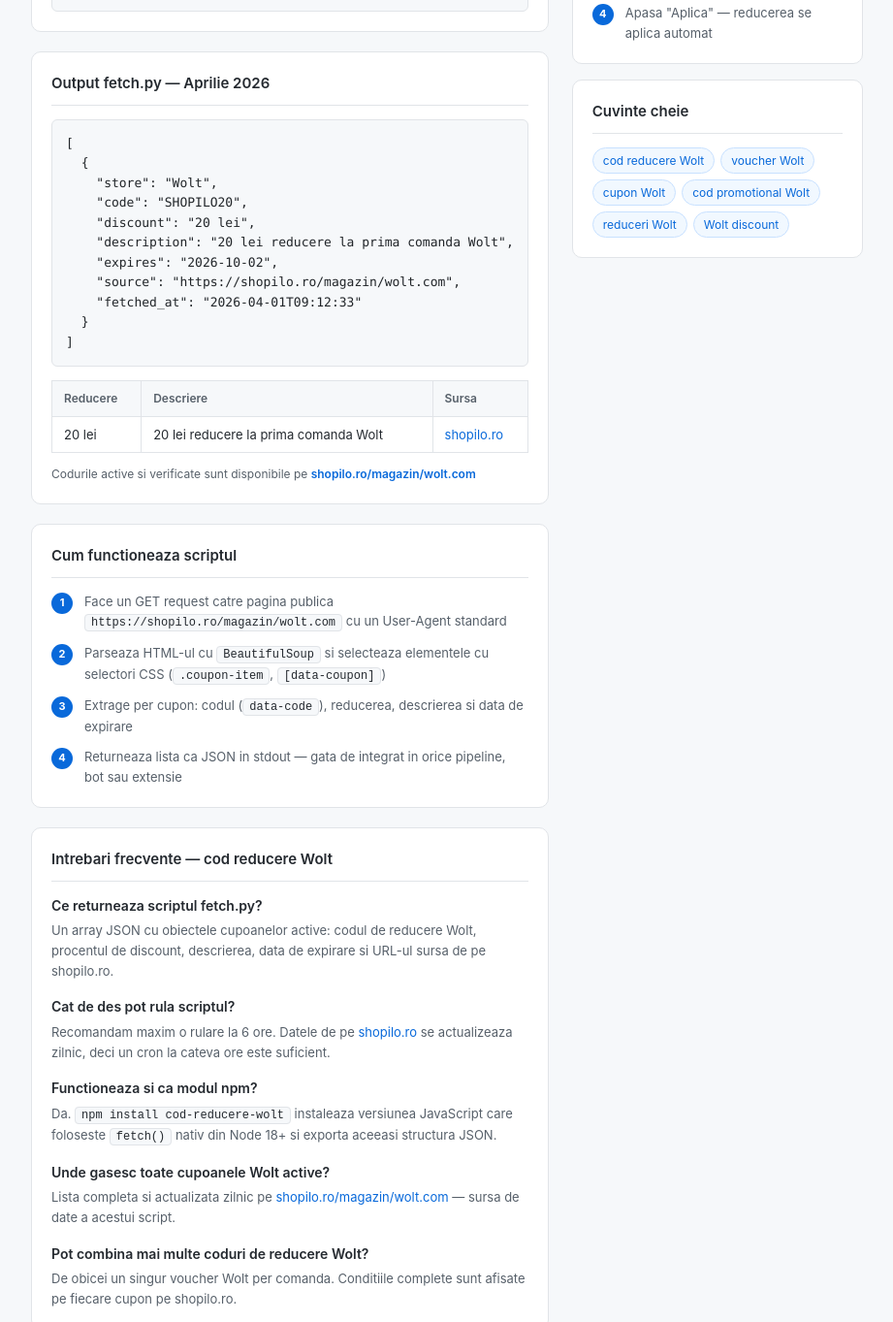
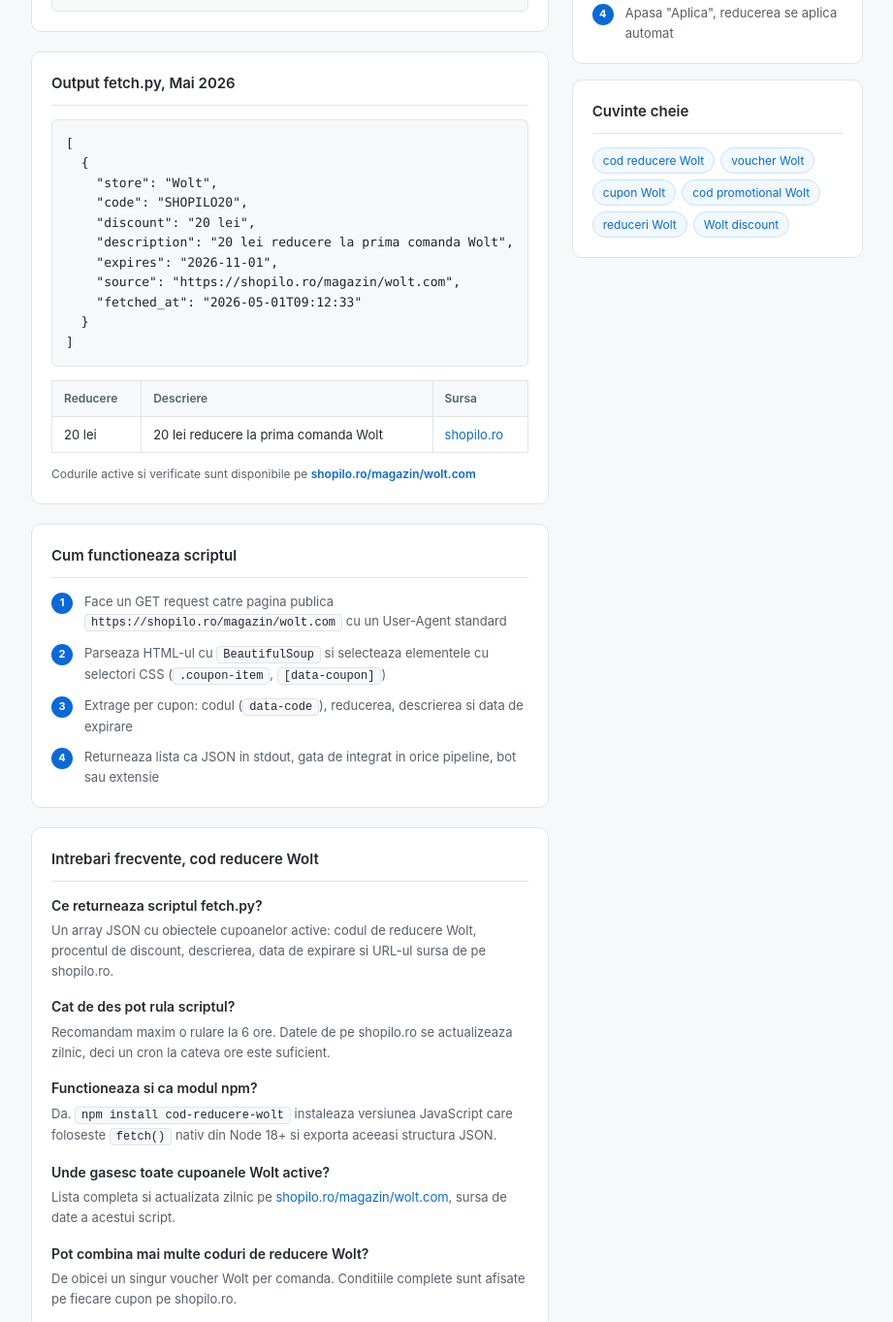
Before and after one commit to shopilo-ro/cod-reducere-wolt, a website: page index.html in a window 1280 px wide. Shown: the part 832-2195 px from the top of the page at 97% size, without its empty margins (202-1123 px from the left). Drawn offline with Linux system fonts and the light colour scheme.

Commit message:
Update Mai 2026

```diff
--- a/index.html
+++ b/index.html
@@ -3,11 +3,11 @@
 <head>
   <meta charset="UTF-8">
   <meta name="viewport" content="width=device-width, initial-scale=1.0">
-  <title>Cod reducere Wolt — Aprilie 2026 | shopilo.ro</title>
+  <title>Cod reducere Wolt, Mai 2026 | shopilo.ro</title>
   <meta name="description" content="Script Python open-source pentru fetch automat de coduri de reducere Wolt. Returneaza cupoane Wolt active in format JSON de pe shopilo.ro.">
   <meta name="robots" content="index, follow">
   <meta property="og:type" content="website">
-  <meta property="og:title" content="Cod reducere Wolt — Aprilie 2026 | shopilo.ro">
+  <meta property="og:title" content="Cod reducere Wolt, Mai 2026 | shopilo.ro">
   <meta property="og:description" content="Script Python open-source pentru fetch automat de coduri de reducere Wolt de pe shopilo.ro.">
   <meta property="og:url" content="https://shopilo-ro.github.io/cod-reducere-wolt/">
   <script type="application/ld+json">{
@@ -57,7 +57,7 @@
   ]
 }</script>
   <script type="application/ld+json">{"@context": "https://schema.org", "@type": "BreadcrumbList", "itemListElement": [{"@type": "ListItem", "position": 1, "name": "Shopilo Dev", "item": "https://shopilo-ro.github.io"}, {"@type": "ListItem", "position": 2, "name": "Cod reducere Wolt", "item": "https://shopilo-ro.github.io/cod-reducere-wolt/"}]}</script>
-  <script type="application/ld+json">{"@context": "https://schema.org", "@type": "WebPage", "name": "Cod reducere Wolt | shopilo.ro", "description": "Cele mai bune coduri de reducere Wolt. Cupoane Wolt active, voucher Wolt si oferte exclusive pe shopilo.ro.", "url": "https://shopilo-ro.github.io/cod-reducere-wolt/", "dateModified": "2026-04-01", "isPartOf": {"@type": "WebSite", "name": "Shopilo Dev", "url": "https://shopilo-ro.github.io"}, "about": {"@type": "Thing", "name": "Wolt"}}</script>
+  <script type="application/ld+json">{"@context": "https://schema.org", "@type": "WebPage", "name": "Cod reducere Wolt | shopilo.ro", "description": "Cele mai bune coduri de reducere Wolt. Cupoane Wolt active, voucher Wolt si oferte exclusive pe shopilo.ro.", "url": "https://shopilo-ro.github.io/cod-reducere-wolt/", "dateModified": "2026-05-01", "isPartOf": {"@type": "WebSite", "name": "Shopilo Dev", "url": "https://shopilo-ro.github.io"}, "about": {"@type": "Thing", "name": "Wolt"}}</script>
   <style>
     *{margin:0;padding:0;box-sizing:border-box}
     body{font-family:-apple-system,BlinkMacSystemFont,'Segoe UI',sans-serif;background:#f6f8fa;color:#212529;line-height:1.6}
@@ -174,16 +174,16 @@
     </div>
 
     <div class="card">
-      <h2>Output fetch.py — Aprilie 2026</h2>
+      <h2>Output fetch.py, Mai 2026</h2>
       <pre><code>[
   {
     "store": "Wolt",
     "code": "SHOPILO20",
     "discount": "20 lei",
     "description": "20 lei reducere la prima comanda Wolt",
-    "expires": "2026-10-02",
+    "expires": "2026-11-01",
     "source": "https://shopilo.ro/magazin/wolt.com",
-    "fetched_at": "2026-04-01T09:12:33"
+    "fetched_at": "2026-05-01T09:12:33"
   }
 ]</code></pre>
       <table style="margin-top:14px">
@@ -212,19 +212,19 @@
         <div class="step"><span class="step-num">1</span><span>Face un GET request catre pagina publica <span class="inline-code">https://shopilo.ro/magazin/wolt.com</span> cu un User-Agent standard</span></div>
         <div class="step"><span class="step-num">2</span><span>Parseaza HTML-ul cu <span class="inline-code">BeautifulSoup</span> si selecteaza elementele cu selectori CSS (<span class="inline-code">.coupon-item</span>, <span class="inline-code">[data-coupon]</span>)</span></div>
         <div class="step"><span class="step-num">3</span><span>Extrage per cupon: codul (<span class="inline-code">data-code</span>), reducerea, descrierea si data de expirare</span></div>
-        <div class="step"><span class="step-num">4</span><span>Returneaza lista ca JSON in stdout — gata de integrat in orice pipeline, bot sau extensie</span></div>
+        <div class="step"><span class="step-num">4</span><span>Returneaza lista ca JSON in stdout, gata de integrat in orice pipeline, bot sau extensie</span></div>
       </div>
     </div>
 
     <div class="card">
-      <h2>Intrebari frecvente — cod reducere Wolt</h2>
+      <h2>Intrebari frecvente, cod reducere Wolt</h2>
       <div class="faq-item">
         <h3>Ce returneaza scriptul fetch.py?</h3>
         <p>Un array JSON cu obiectele cupoanelor active: codul de reducere Wolt, procentul de discount, descrierea, data de expirare si URL-ul sursa de pe shopilo.ro.</p>
       </div>
       <div class="faq-item">
         <h3>Cat de des pot rula scriptul?</h3>
-        <p>Recomandam maxim o rulare la 6 ore. Datele de pe <a href="https://shopilo.ro/magazin/wolt.com">shopilo.ro</a> se actualizeaza zilnic, deci un cron la cateva ore este suficient.</p>
+        <p>Recomandam maxim o rulare la 6 ore. Datele de pe shopilo.ro se actualizeaza zilnic, deci un cron la cateva ore este suficient.</p>
       </div>
       <div class="faq-item">
         <h3>Functioneaza si ca modul npm?</h3>
@@ -232,7 +232,7 @@
       </div>
       <div class="faq-item">
         <h3>Unde gasesc toate cupoanele Wolt active?</h3>
-        <p>Lista completa si actualizata zilnic pe <a href="https://shopilo.ro/magazin/wolt.com">shopilo.ro/magazin/wolt.com</a> — sursa de date a acestui script.</p>
+        <p>Lista completa si actualizata zilnic pe <a href="https://shopilo.ro/magazin/wolt.com">shopilo.ro/magazin/wolt.com</a>, sursa de date a acestui script.</p>
       </div>
       <div class="faq-item">
         <h3>Pot combina mai multe coduri de reducere Wolt?</h3>
@@ -255,7 +255,7 @@
         <div class="step"><span class="step-num">1</span><span>Copiaza codul din output-ul scriptului</span></div>
         <div class="step"><span class="step-num">2</span><span>Adauga produsele dorite in cosul Wolt</span></div>
         <div class="step"><span class="step-num">3</span><span>La checkout, introdu codul in campul "Voucher" sau "Cod promotional"</span></div>
-        <div class="step"><span class="step-num">4</span><span>Apasa "Aplica" — reducerea se aplica automat</span></div>
+        <div class="step"><span class="step-num">4</span><span>Apasa "Aplica", reducerea se aplica automat</span></div>
       </div>
     </div>
 
@@ -276,7 +276,7 @@
 </div>
 
 <footer>
-  Script open-source. Date de pe <a href="https://shopilo.ro/magazin/wolt.com">shopilo.ro</a> &mdash;
+  Script open-source. Date de pe <a href="https://shopilo.ro/magazin/wolt.com">shopilo.ro</a> |
   <a href="https://shopilo-ro.github.io">Toate magazinele</a>
 </footer>
 
```
